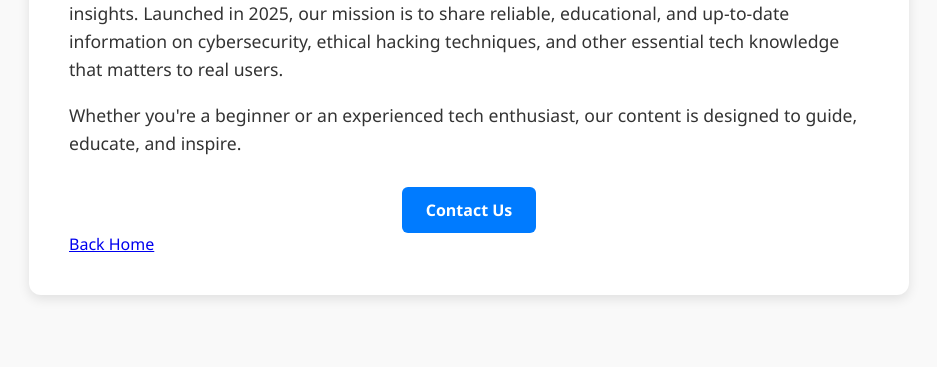
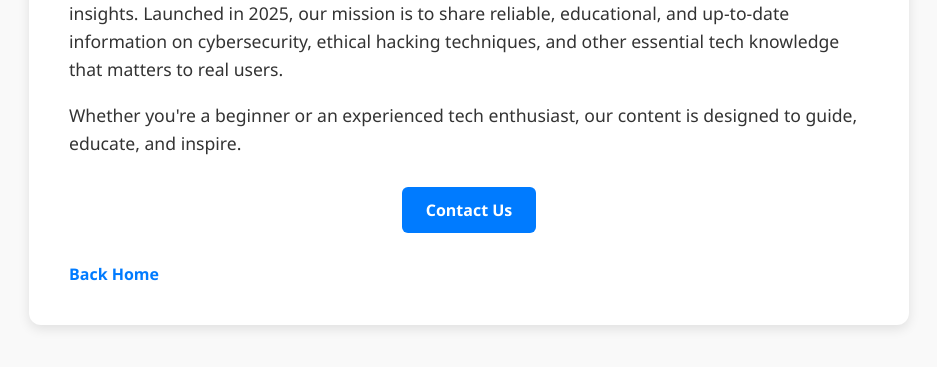
Before and after one commit to shehan1342/New, a plain HTML site: page html/about.html in a window 1280 px wide. Shown: the part 209-576 px from the top of the page, without its empty margins (171-1108 px from the left). Drawn offline with Linux system fonts and the light colour scheme.

Commit message:
Update about.css
Signed-off-by: shehan1342 <101106511+shehan1342@users.noreply.github.com>

```diff
--- a/css/about.css
+++ b/css/about.css
@@ -45,6 +45,14 @@ section#about p {
   background-color: #0056b3;
 }
 
+.back-link {
+  display: inline-block;
+  margin-top: 30px;
+  color: #007BFF;
+  text-decoration: none;
+  font-weight: bold;
+}
+
 @media (max-width: 600px) {
   section#about {
     padding: 20px;
```
